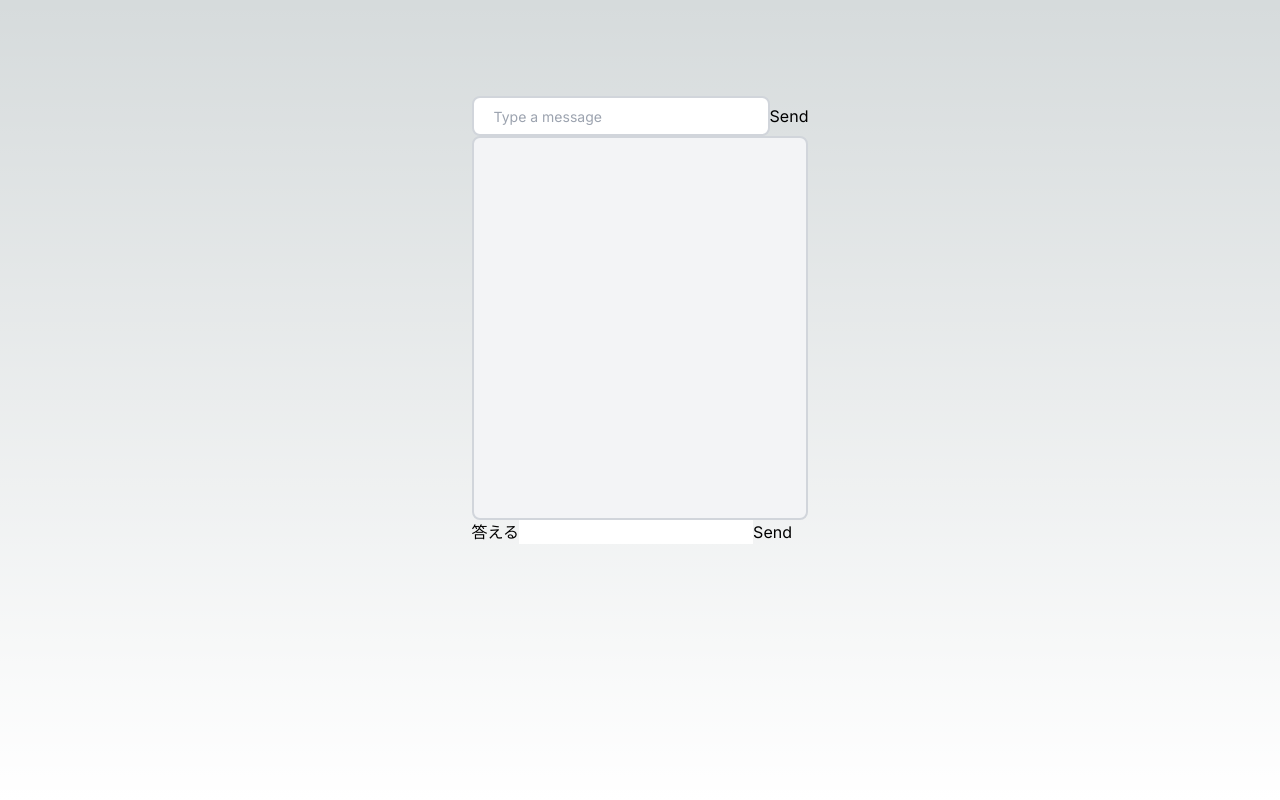
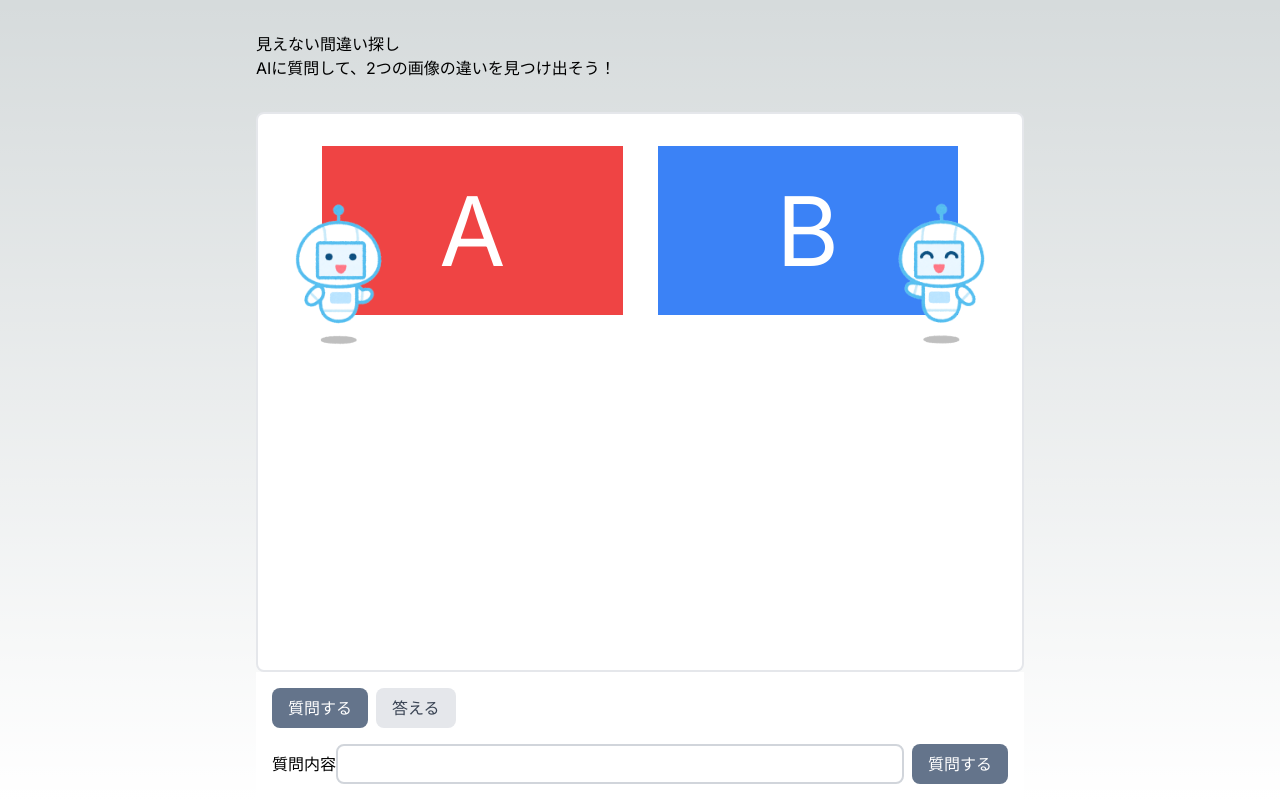
Before and after one commit to kagankan/nextjs-playground, a Next.js app: page /chat in a window 1280 px wide. Built offline with nearby package versions, Linux system fonts and the light colour scheme.

Commit message:
スタイル修正

```diff
--- /dev/null
+++ b/src/app/chat/_components/Hero.tsx
@@ -0,0 +1,8 @@
+export const Hero = () => {
+  return (
+    <div className="py-8">
+      <h1>見えない間違い探し</h1>
+      <p>AIに質問して、2つの画像の違いを見つけ出そう！</p>
+    </div>
+  );
+};
--- a/src/app/chat/_components/Message.tsx
+++ b/src/app/chat/_components/Message.tsx
@@ -1,17 +1,30 @@
 "use client";
 
 import { useState } from "react";
+import { Visual } from "./Visual";
+
+type Message = {
+  id: string;
+  type: "question" | "a" | "b" | "answer" | "result";
+  content: string;
+};
 
 export const Message = () => {
-  const [messagesA, setMessagesA] = useState<string[]>([]);
-  const [messagesB, setMessagesB] = useState<string[]>([]);
-  const [answers, setAnswers] = useState<string[]>([]);
+  const [messages, setMessages] = useState<Message[]>([]);
+  const [formType, setFormType] = useState<"question" | "answer">("question");
   const handleSubmit = (e: React.FormEvent<HTMLFormElement>) => {
     e.preventDefault();
     const formData = new FormData(e.currentTarget);
     const message = formData.get("message") as string;
-    setMessagesA((prev) => [...prev, message]);
-    setMessagesB((prev) => [...prev, message]);
+    const id = crypto.randomUUID();
+    const idA = crypto.randomUUID();
+    const idB = crypto.randomUUID();
+    setMessages((prev) => [
+      ...prev,
+      { id, type: "question", content: message },
+      { id: idA, type: "a", content: "（考え中）" },
+      { id: idB, type: "b", content: "（考え中）" },
+    ]);
 
     void (async () => {
       const res = await fetch("/chat/api", {
@@ -31,7 +44,13 @@ export const Message = () => {
       const response = await res.json();
       console.log(response.message.content);
 
-      setMessagesA((prev) => [...prev, response.message.content]);
+      setMessages((prev) =>
+        prev.map((message) =>
+          message.id === idA
+            ? { ...message, content: response.message.content }
+            : message
+        )
+      );
     })();
 
     void (async () => {
@@ -52,7 +71,13 @@ export const Message = () => {
       const response = await res.json();
       console.log(response.message.content);
 
-      setMessagesB((prev) => [...prev, response.message.content]);
+      setMessages((prev) =>
+        prev.map((message) =>
+          message.id === idB
+            ? { ...message, content: response.message.content }
+            : message
+        )
+      );
     })();
   };
 
@@ -60,7 +85,15 @@ export const Message = () => {
     e.preventDefault();
     const formData = new FormData(e.currentTarget);
     const answer = formData.get("answer") as string;
-    setAnswers((prev) => [...prev, answer]);
+
+    const id = crypto.randomUUID();
+    const idResult = crypto.randomUUID();
+    setMessages((prev) => [
+      ...prev,
+      { id: id, type: "answer", content: answer },
+      { id: idResult, type: "result", content: "（判定中）" },
+    ]);
+    // setAnswers((prev) => [...prev, answer]);
 
     void (async () => {
       const res = await fetch("/chat/api", {
@@ -79,45 +112,135 @@ export const Message = () => {
       const response = await res.json();
       console.log(response.message.content);
 
-      setAnswers((prev) => [...prev, response.message.content]);
+      setMessages((prev) =>
+        prev.map((message) =>
+          message.id === idResult
+            ? { ...message, content: response.message.content }
+            : message
+        )
+      );
     })();
   };
 
   return (
-    <section>
-      <form onSubmit={handleSubmit}>
+    <section className="grow grid grid-cols-1 grid-rows-[minmax(0,1fr)_auto]">
+      <section className="min-h-64 bg-white rounded-lg border-2">
+        <div className="p-8">
+          <Visual />
+        </div>
+        <div className="grid grid-cols-2 gap-x-4 gap-y-6  p-4 border-gray-300">
+          {messages.map((message, index) =>
+            message.type === "question" ? (
+              <p
+                key={index}
+                className="px-4 py-2 rounded-3xl justify-self-end col-span-2 bg-slate-100"
+              >
+                Q. {message.content}
+              </p>
+            ) : message.type === "answer" ? (
+              <p
+                key={index}
+                className="px-4 py-2 rounded-3xl justify-self-end  col-span-2 bg-slate-100"
+              >
+                A. {message.content}
+              </p>
+            ) : message.type === "result" ? (
+              <p
+                key={index}
+                className="px-4 py-2 rounded-3xl justify-self-start col-span-2 bg-slate-100"
+              >
+                {message.content}
+              </p>
+            ) : (
+              <p
+                key={index}
+                className={`px-4 py-2 rounded-3xl self-start ${
+                  message.type === "a" ? "bg-red-100" : "bg-blue-100"
+                }`}
+              >
+                {message.content}
+              </p>
+            )
+          )}
+        </div>
+      </section>
+
+      <div className="p-4 grid grid-cols-1 gap-4 sticky bottom-0 bg-white">
+        {/* タブUIでformTypeを選択する */}
+        <div role="tablist" className="flex">
+          <button
+            role="tab"
+            aria-selected={formType === "question"}
+            onClick={() => setFormType("question")}
+            className={`px-4 py-2 rounded-lg ${
+              formType === "question"
+                ? "bg-slate-500 text-white"
+                : "bg-gray-200 text-gray-700"
+            }`}
+          >
+            質問する
+          </button>
+          <button
+            role="tab"
+            aria-selected={formType === "answer"}
+            onClick={() => setFormType("answer")}
+            className={`px-4 py-2 rounded-lg ml-2 ${
+              formType === "answer"
+                ? "bg-slate-500 text-white"
+                : "bg-gray-200 text-gray-700"
+            }`}
+          >
+            答える
+          </button>
+        </div>
+
+        {/* 質問フォーム */}
+        <div role="tabpanel" hidden={formType !== "question"}>
+          <form
+            onSubmit={handleSubmit}
+            className="flex"
+            hidden={formType !== "question"}
+          >
+            <label className="grow flex items-center">
+              質問内容
               <input
                 type="text"
-          placeholder="Type a message"
                 name="message"
-          className="border-2 border-gray-300 bg-white h-10 px-5 pr-16 rounded-lg text-sm focus:outline-none"
+                className="border-2 grow border-gray-300 bg-white h-10 px-5 rounded-lg"
               />
-        <button type="submit">Send</button>
+            </label>
+            <button
+              type="submit"
+              className="bg-slate-500 text-white px-4 py-2 rounded-lg ml-2"
+            >
+              質問する
+            </button>
           </form>
-      <div className="flex flex-col space-y-4 h-96 overflow-y-scroll bg-gray-100 p-4 border-2 border-gray-300 rounded-lg">
-        <ul>
-          {messagesA.map((message, index) => (
-            <li key={index}>{message}</li>
-          ))}
-        </ul>
-        <ul>
-          {messagesB.map((message, index) => (
-            <li key={index}>{message}</li>
-          ))}
-        </ul>
         </div>
-      <form onSubmit={handleAnswer}>
-        <label>
+        {/* 解答フォーム */}
+        <div role="tabpanel" hidden={formType !== "answer"}>
+          <form
+            onSubmit={handleAnswer}
+            className="flex"
+            hidden={formType !== "answer"}
+          >
+            <label className="grow flex items-center">
+              解答内容
+              <input
+                type="text"
+                name="answer"
+                className="border-2 grow border-gray-300 bg-white h-10 px-5 rounded-lg"
+              />
+              <button
+                type="submit"
+                className="bg-slate-500 text-white px-4 py-2 rounded-lg ml-2"
+              >
                 答える
-          <input type="text" name="answer" />
-          <button type="submit">Send</button>
+              </button>
             </label>
           </form>
-      <ul>
-        {answers.map((answer, index) => (
-          <li key={index}>{answer}</li>
-        ))}
-      </ul>
+        </div>
+      </div>
     </section>
   );
 };
--- /dev/null
+++ b/src/app/chat/_components/Visual.tsx
@@ -0,0 +1,24 @@
+import Image from "next/image";
+import aiImageRight from "../_images/ai_talk_ai_right.png";
+import aiImageLeft from "../_images/ai_talk_ai_left.png";
+
+export const Visual = ({
+  imageUrlA,
+  imageUrlB,
+}: {
+  imageUrlA?: string;
+  imageUrlB?: string;
+}) => {
+  return (
+    <div className="w-full grid grid-cols-2 gap-[5%] ">
+      <div className="relative pb-8 pl-8">
+        {imageUrlA ? <Image src={imageUrlA} alt="" /> : <div className=" text-8xl bg-red-500 text-white grid place-items-center aspect-video">A</div>}
+        <Image src={aiImageLeft} alt="" className="absolute w-1/3 max-w-24 bottom-0 left-0"/>
+      </div>
+      <div className="relative pb-8 pr-8">
+        {imageUrlB ? <Image src={imageUrlB} alt="" /> : <div className="text-8xl bg-blue-500 text-white grid place-items-center aspect-video">B</div>}
+        <Image src={aiImageRight} alt="" className="absolute w-1/3 max-w-24 bottom-0 right-0"/>
+      </div>
+    </div>
+  );
+};
--- a/src/app/chat/page.tsx
+++ b/src/app/chat/page.tsx
@@ -1,8 +1,12 @@
+import { Hero } from "./_components/Hero";
 import { Message } from "./_components/Message";
+import { Visual } from "./_components/Visual";
 
 export default function Chat() {
   return (
-    <main className="flex min-h-screen flex-col items-center justify-between p-24">
+    <main className=" min-h-screen  px-[5%] max-w-4xl mx-auto flex flex-col">
+      <Hero />
+      {/* <Visual /> */}
       <Message />
     </main>
   );
```
Also changed, not shown: src/app/chat/_images/ai_talk_ai_left.png (added), src/app/chat/_images/ai_talk_ai_right.png (added). Lines whose indentation alone changed are shown as unchanged.
